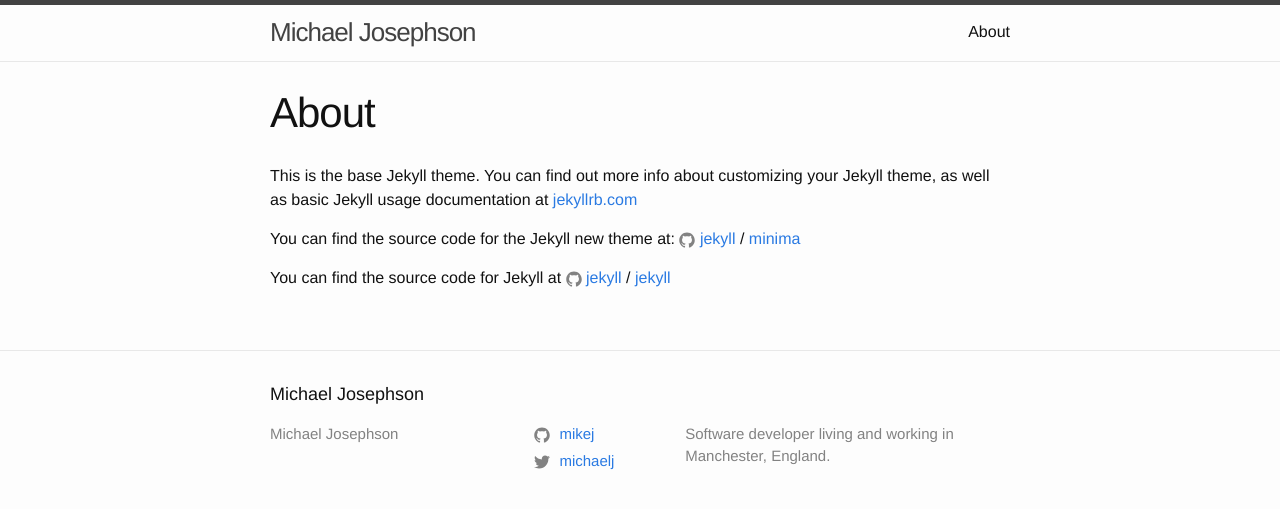
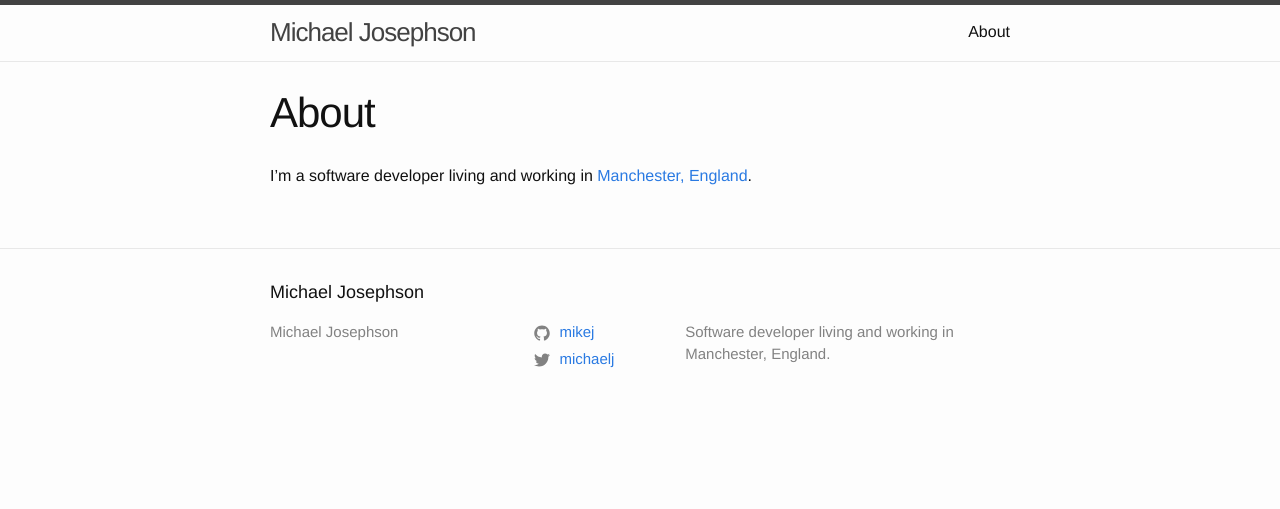
Before and after one commit to mikej/josephson.org-jekyll, a Jekyll site: the page built from about.md, in a window 1280 px wide. Shown: the top 509 px of the page. Built offline with Jekyll 4.4.1, drawn with Linux system fonts in a browser that asks for light colours.

Commit message:
add minimal content for about page

```diff
--- a/about.md
+++ b/about.md
@@ -4,12 +4,4 @@ title: About
 permalink: /about/
 ---
 
-This is the base Jekyll theme. You can find out more info about customizing your Jekyll theme, as well as basic Jekyll usage documentation at [jekyllrb.com](https://jekyllrb.com/)
-
-You can find the source code for the Jekyll new theme at:
-{% include icon-github.html username="jekyll" %} /
-[minima](https://github.com/jekyll/minima)
-
-You can find the source code for Jekyll at
-{% include icon-github.html username="jekyll" %} /
-[jekyll](https://github.com/jekyll/jekyll)
+I'm a software developer living and working in [Manchester, England](https://en.wikipedia.org/wiki/Manchester).
```
